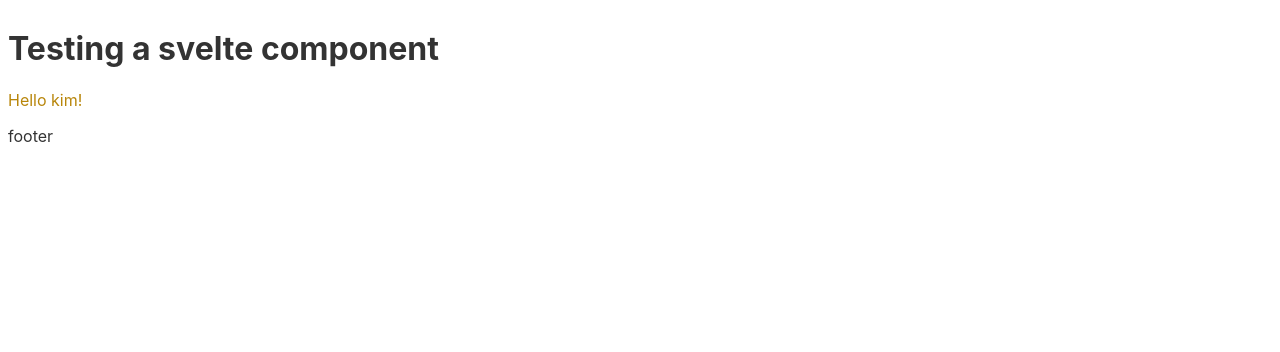
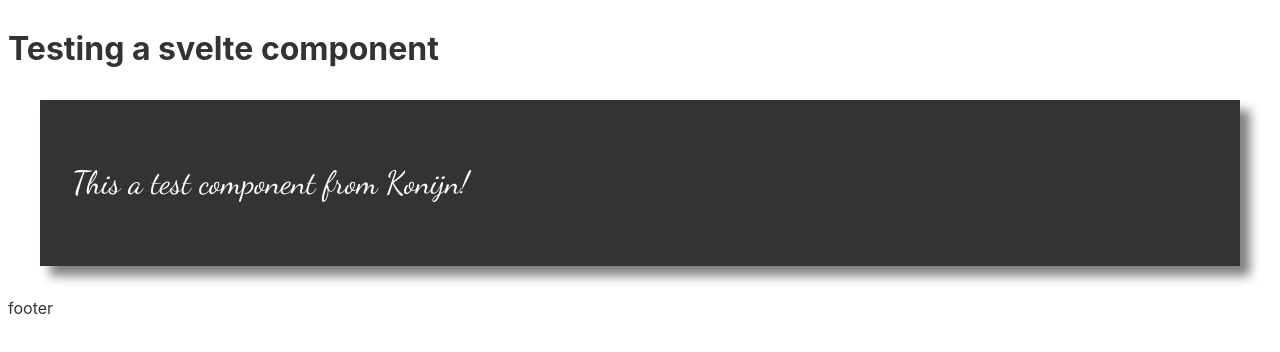
Before and after one commit to spereverde/svelte-hello-world, a Svelte app: page / in a window 1280 px wide. Shown: the top 352 px of the page. Built offline with nearby package versions, Linux system fonts and the light colour scheme.

Commit message:
use props and add styling

```diff
--- a/public/index.html
+++ b/public/index.html
@@ -7,6 +7,13 @@
     <title>Svelte app</title>
 
     <link rel="icon" type="image/png" href="/favicon.png" />
+    <link rel="preconnect" href="https://fonts.googleapis.com" />
+    <link rel="preconnect" href="https://fonts.gstatic.com" crossorigin />
+    <link
+      href="https://fonts.googleapis.com/css2?family=Dancing+Script&display=swap"
+      rel="stylesheet"
+    />
+
     <link rel="stylesheet" href="/global.css" />
     <link rel="stylesheet" href="/build/bundle.css" />
 
@@ -14,7 +21,6 @@
   </head>
 
   <body>
-    <Hello name="kuku"></Hello>
     <header>
       <h1>Testing a svelte component</h1>
     </header>
--- a/src/Hello.svelte
+++ b/src/Hello.svelte
@@ -1,11 +1,21 @@
 <script>
-  let name = "kim";
+  export let name = "kim";
 </script>
 
-<p>Hello {name}!</p>
+<div class="card">
+  <p>This a test component from {name}!</p>
+</div>
 
 <style>
+  .card {
+    background: #333;
+    margin: 1em;
+    padding: 1em;
+    font-family: "Dancing Script", cursive;
+    font-size: xx-large;
+    box-shadow: grey 10px 10px 10px;
+  }
   p {
-    color: darkgoldenrod;
+    color: white;
   }
 </style>
--- a/src/main.js
+++ b/src/main.js
@@ -2,6 +2,9 @@
 
 var hello = new Hello({
   target: document.getElementById("here"),
+  props: {
+    name: "Konijn",
+  },
 });
 
 export default hello;
```
